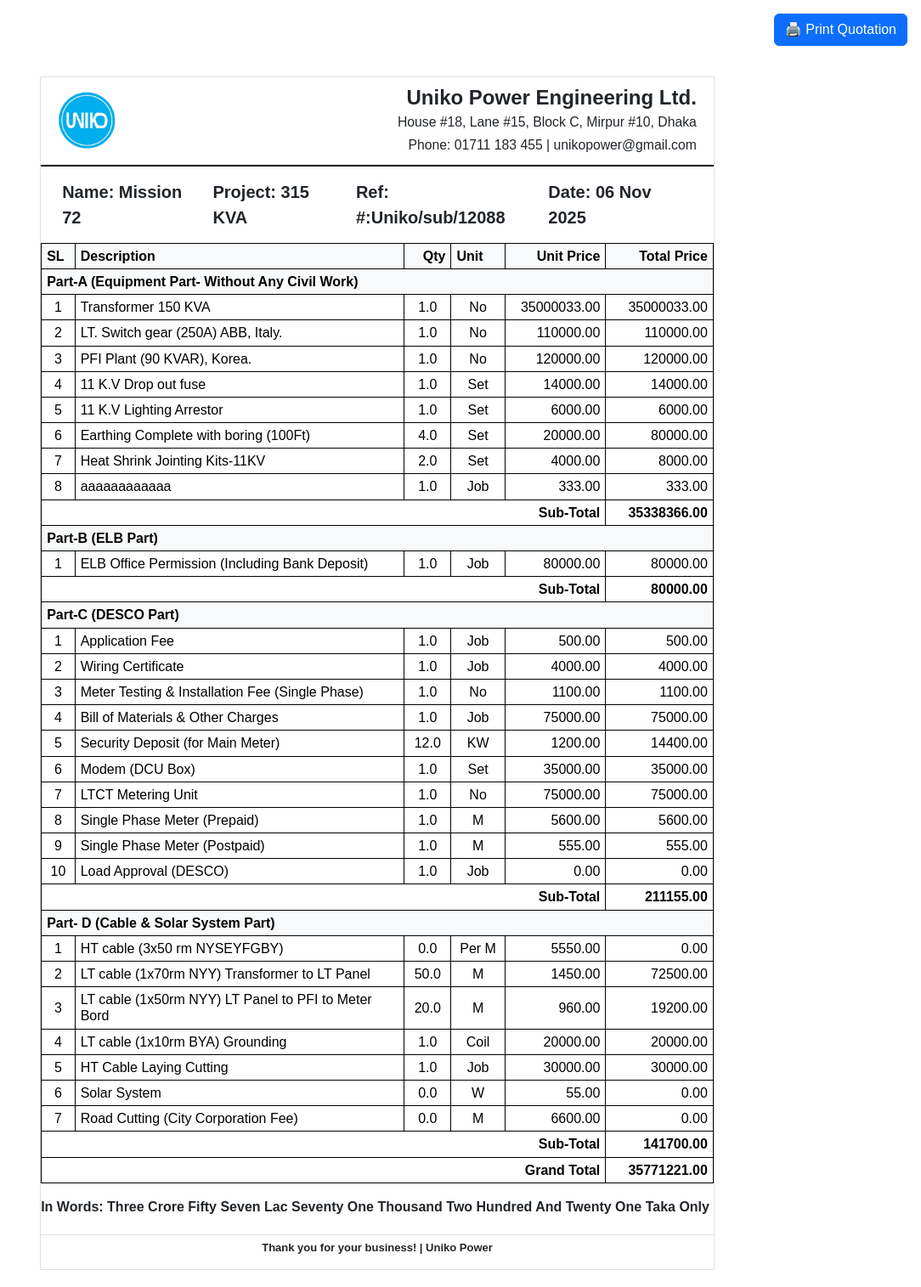
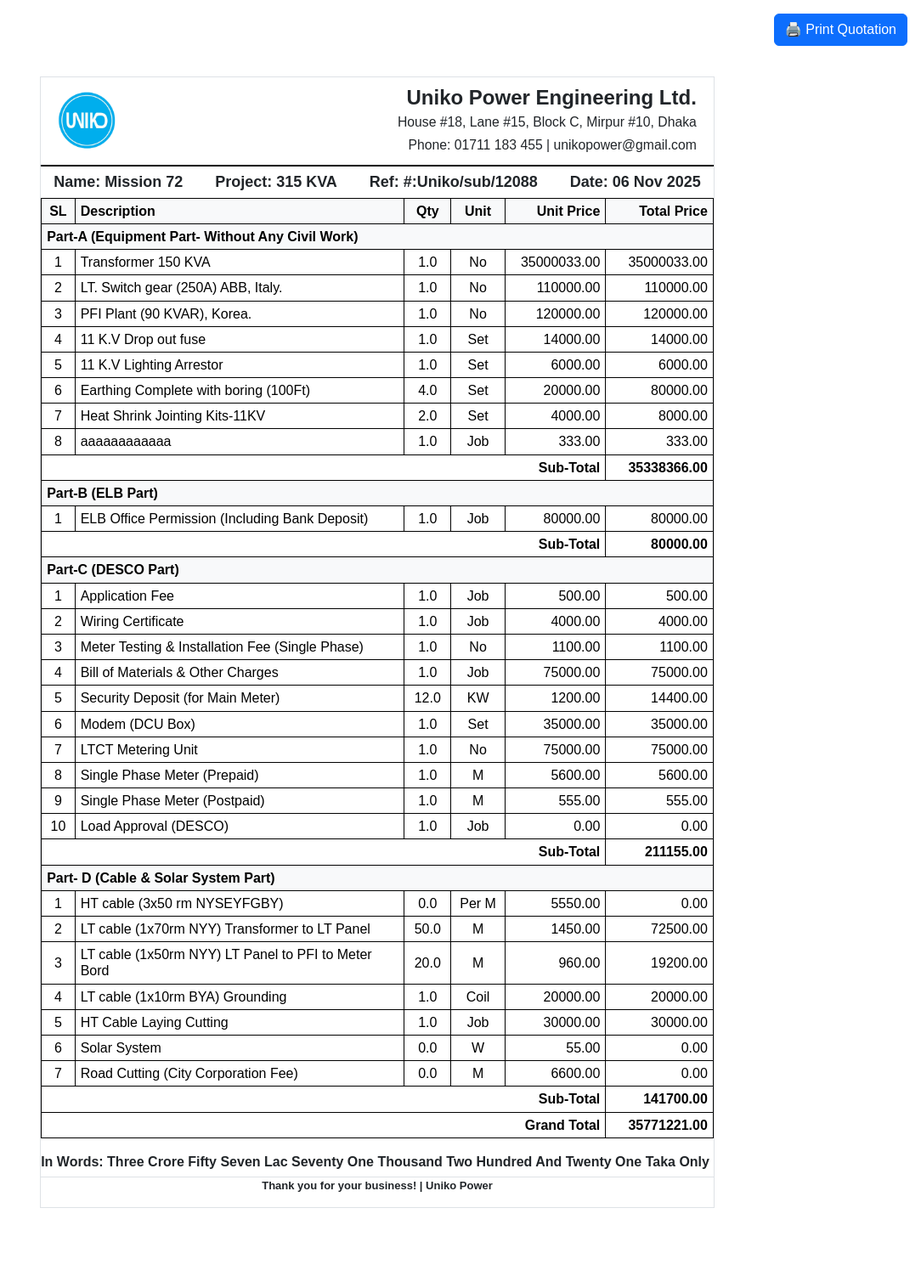
Before and after one commit to bayajeed/quotation-final2, a Django app: page /88/print/ in a window 1280 px wide. Shown: the whole page at 85% size, without its empty margins (196-1280 px from the left). After the commit the page ends 1422 px from the top, so only its background shows below. Run offline with Django 5.2, Linux system fonts and the light colour scheme; a user stored in the database is signed in; data comes from the database, SQL or seed files in the repository; both versions use the stored data as it was after the commit.

Commit message:
refactor: improve styling and layout of quotation report

```diff
--- a/templates/pages/quotations/quotation_report.html
+++ b/templates/pages/quotations/quotation_report.html
@@ -38,7 +38,7 @@
         display: flex;
         justify-content: space-between;
         align-items: flex-start;
-        margin: 15px 20px;
+        margin: 5px 10px;
       }
       .quotation-details {
         display: flex;
@@ -46,16 +46,16 @@
         width: 100%;
       }
       .quotation-details p {
-        margin: 0 10px 0 5px !important;
-        font-size: 20px !important;
+        margin: 0 5px 0 5px !important;
+        font-size: 18px !important;
         font-weight: 700 !important;
       }
       .footer {
         text-align: center;
         font-size: 13px;
         border-top: 1px solid #dee2e6;
-        padding-top: 5px;
-        margin-top: 20px;
+        padding-top: 0px;
+        margin-top: 5px;
         font-weight: 700 !important;
       }
       .table {
@@ -78,13 +78,16 @@
       .grand-total-row td {
         font-weight: 600;
       }
-
+      .in-words p{
+        margin-top: 0px !important;
+        margin-bottom: 0rem !important;
+      }
       /* --- FINAL HYBRID PRINT STYLES --- */
       @media print {
         @page {
             size: letter;
             /* This creates the repeating top margin on ALL pages */
-            margin: 3.4cm 1.15cm 1cm 1.8cm;
+            margin: 2.5cm 1.15cm 1cm 1.8cm;
         }
 
         body {
@@ -114,7 +117,7 @@
         /* High-density table styles from demo */
         .table td,
         .table th {
-          padding: 1px 2px !important;
+          padding: 2.3px 7px !important ;
           line-height: 1.2 !important;
           font-weight: bold !important;
         }
@@ -155,10 +158,10 @@
         <table class="table table-bordered">
           <thead class="table-light">
             <tr>
-              <th style="width: 5%">SL</th>
+              <th style="width: 5%" class="text-center">SL</th>
               <th style="width: 49%">Description</th>
-              <th style="width: 7%" class="text-end">Qty</th>
-              <th style="width: 8%">Unit</th>
+              <th style="width: 7%" class="text-center">Qty</th>
+              <th style="width: 8%" class="text-center">Unit</th>
               <th style="width: 15%" class="text-end">Unit Price</th>
               <th style="width: 16%" class="text-end">Total Price</th>
             </tr>
@@ -202,7 +205,7 @@
           </tbody>
         </table>
       </div>
-      <div class="mt-3">
+      <div class="in-words mt-0">
         <p><strong>In Words: <span id="total-in-words"></span></strong></p>
       </div>
       <div class="footer">
```
Also changed, not shown: db.sqlite3.
